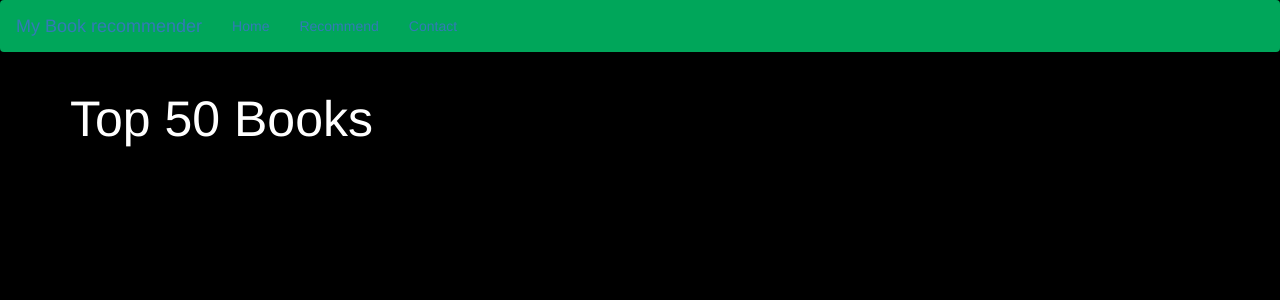
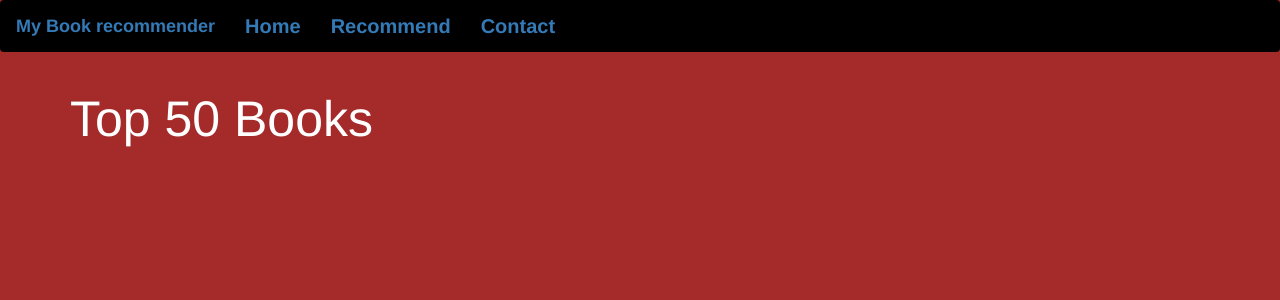
Before and after one commit to S-shubham08/book_recommender_system, a Flask app: page / in a window 1280 px wide. Shown: the top 300 px of the page. Run offline with Flask 3, Linux system fonts and the light colour scheme; parts of the project's set-up code (start-up, migrations or seed data) failed here and were passed over.

Commit message:
HTML file changes

```diff
--- a/templates/index.html
+++ b/templates/index.html
@@ -11,8 +11,8 @@
         color:white
     }
 </style>
-<body style="background-color:black">
-    <nav class="navbar" style="background-color:#00a65a">
+<body style="background-color:brown">
+    <nav class="navbar" style="background-color:black; font-weight:bold; font-size: 20px;">
         <a class="navbar-brand">My Book recommender</a>
         <ul class="nav navbar-nav">
             <li><a href="/">Home</a></li>
--- a/templates/recommend.html
+++ b/templates/recommend.html
@@ -11,9 +11,9 @@
         color:white
     }
 </style>
-<body style="background-color:black">
+<body style="background-color:brown">
 
-    <nav class="navbar" style="background-color:#00a65a">
+    <nav class="navbar" style="background-color:black; font-weight:bold; font-size: 20px;">
         <a class="navbar-brand">My Book recommender</a>
         <ul class="nav navbar-nav">
             <li><a href="/">Home</a></li>
```
